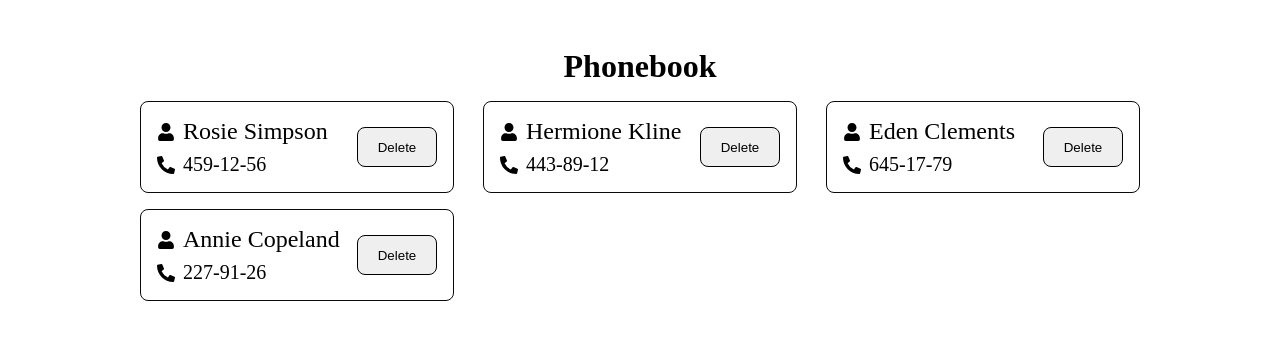
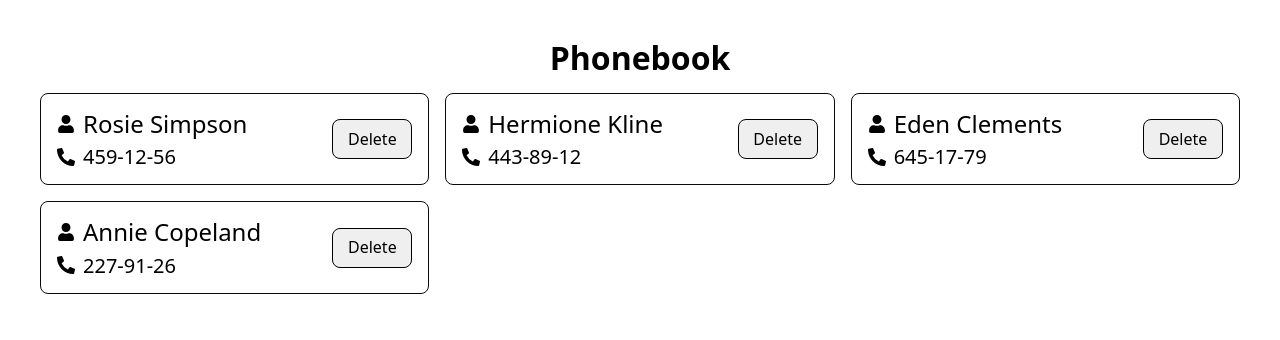
Before and after one commit to Oleksand-Kalinin/goit-react-hw-03, a React (Vite) app: page / in a window 1280 px wide. Shown: the top 340 px of the page. Built offline with nearby package versions, Linux system fonts and the light colour scheme.

Commit message:
modify style ContactList

```diff
--- a/package.json
+++ b/package.json
@@ -10,6 +10,7 @@
     "preview": "vite preview"
   },
   "dependencies": {
+    "modern-normalize": "^2.0.0",
     "react": "^18.3.1",
     "react-dom": "^18.3.1",
     "react-icons": "^5.2.1"
--- a/src/components/ContactList/ContactList.module.css
+++ b/src/components/ContactList/ContactList.module.css
@@ -2,8 +2,7 @@
     display: flex;
     gap: 16px;
     flex-wrap: wrap;
-    max-width: 1000px;
-    justify-content: space-between;
+    max-width: 1200px;
     margin-left: auto;
     margin-right: auto;
 }
@@ -14,7 +13,7 @@
     padding: 16px;
 
     display: flex;
+    justify-content: space-between;
     column-gap: 16px;
-    width: 280px;
-    justify-content: space-between;
+    width: calc((100% - 16px * 2) / 3);
 }
--- a/src/index.css
+++ b/src/index.css
@@ -1,3 +1,5 @@
+@import 'node_modules/modern-normalize/modern-normalize.css';
+
 body {
   padding: 40px;
 }
```
Also changed, not shown: 1 other file (tests, documents, lock files or other folders).
